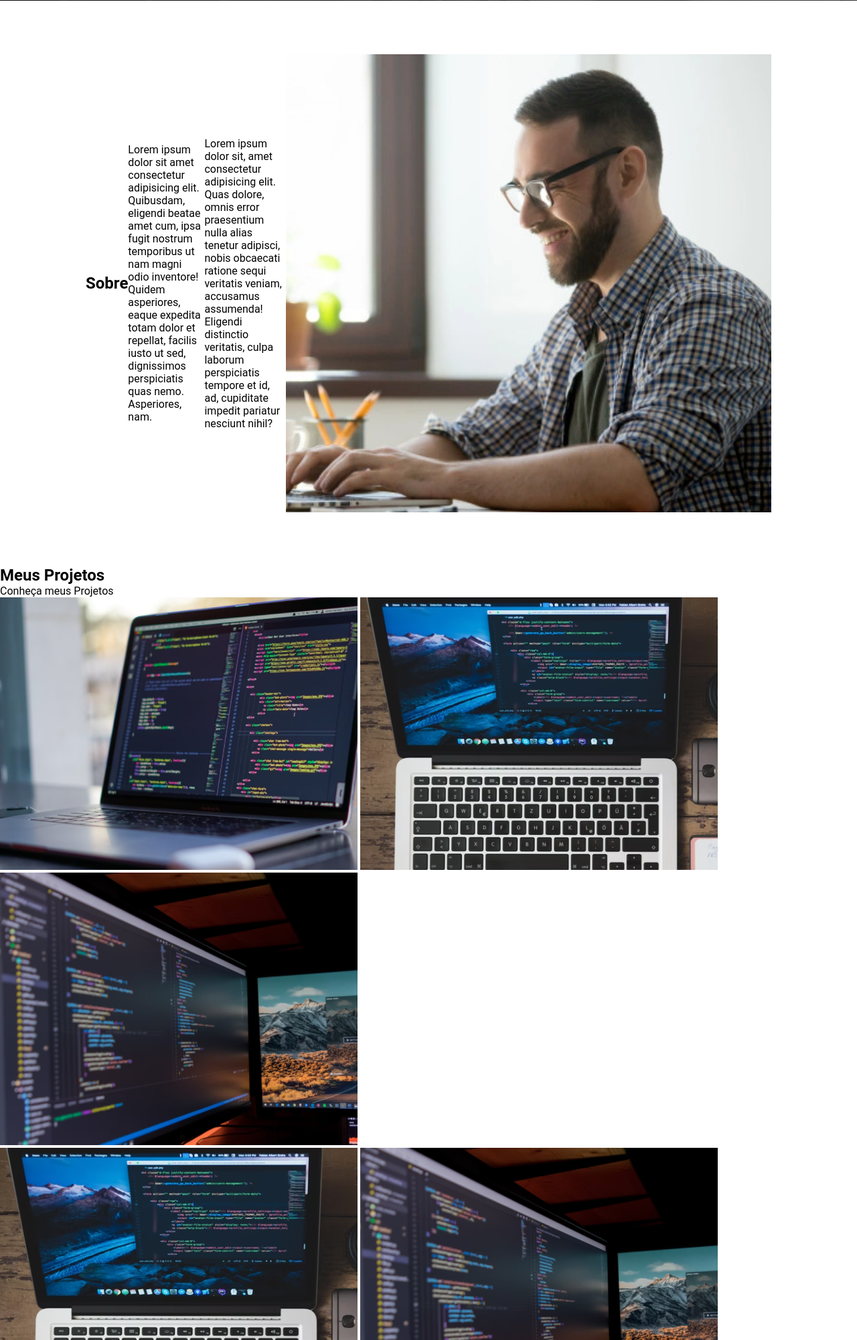
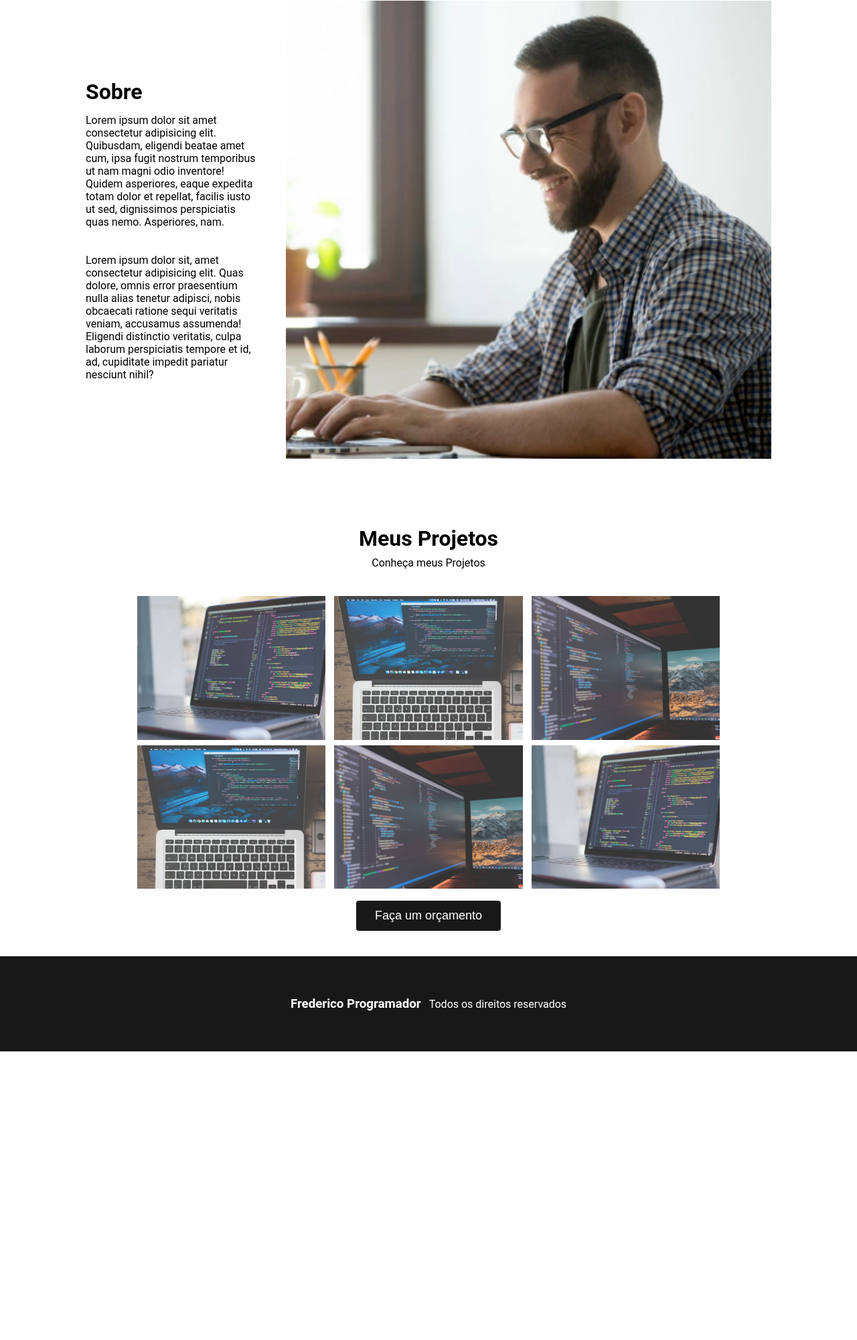
Before and after one commit to fredericovitorio2008-coder/CSS-site-, a plain HTML site: page index.html in a window 1280 px wide. Shown: the part 799-2800 px from the top of the page at 67% size. After the commit the page ends 2369 px from the top, so only its background shows below. Drawn offline with Linux system fonts and the light colour scheme.

Commit message:
terminei
terminei

```diff
--- a/index.html
+++ b/index.html
@@ -1,112 +1,80 @@
 <!DOCTYPE html>
-<html lang="en">
+<html lang="pt-BR">
 <head>
     <meta charset="UTF-8">
     <meta name="viewport" content="width=device-width, initial-scale=1.0">
-    <title>Portifolho</title>
+    <title>Portfólio</title>
     <link rel="stylesheet" href="style.css">
 </head>
 <body>
 
-    <!--inicio do header (cabeçalho)-->
+    <!-- Início do header (cabeçalho) -->
     <header id="cabeçalho">
+        <nav class="nav">
+            <ul class="nav-list">
+                <li><a href="#home">Home</a></li>
+                <li><a href="#sobre">Sobre</a></li>
+                <li><a href="#projetos">Projetos</a></li>
+            </ul>
+        </nav>
+    </header>
+    <!-- Fim do header -->
 
-        <nav class="nav">
+    <!-- Início do main (principal) -->
+    <main class="main">
+        <section id="home">
+            <div>
+                <h1>Olá,<br> Seja bem-vindo</h1>
+                <p>Crie soluções para seu negócio!</p>
+                <a href="#projetos"><button class="call-to-action">Veja meus projetos👇</button></a>
+            </div>
+        </section>
+    </main>
+    <!-- Fim do main -->
 
-            <ul class="nav-list">
-                <li><a href="#home">Home</li></a>
-                <li><a href="#sobre">Sobre</li></a>
-                <li><a href="#projetos">Projetos</li></a>
-            </ul>
+    <!-- Início Sobre -->
+    <section id="sobre" class="about">
+        <div>
+            <h2>Sobre</h2>
+            <p>Lorem ipsum dolor sit amet consectetur adipisicing elit. Quibusdam, eligendi beatae amet cum, ipsa fugit nostrum temporibus ut nam magni odio inventore! Quidem asperiores, eaque expedita totam dolor et repellat, facilis iusto ut sed, dignissimos perspiciatis quas nemo. Asperiores, nam.</p>
+            <br><br>
+            <p>Lorem ipsum dolor sit, amet consectetur adipisicing elit. Quas dolore, omnis error praesentium nulla alias tenetur adipisci, nobis obcaecati ratione sequi veritatis veniam, accusamus assumenda! Eligendi distinctio veritatis, culpa laborum perspiciatis tempore et id, ad, cupiditate impedit pariatur nesciunt nihil?</p>
+        </div>
+        <img src="img/foto-pc.png" alt="eu no trabalho">
+    </section>
+    <!-- Fim do sobre -->
 
-        </nav>
+    <!-- Início Projetos -->
+    <section id="projetos" class="project">
+        <h2>Meus Projetos</h2>
+        <p>Conheça meus Projetos</p>
 
-    </header>
-    <!--fim do header-->
-
-    <!--inicio do main (principal)-->
-    <main class="main">
-
-        <section id="home" class="main">
-
-            <div>
-
-                <h1>Olá,<br> Seja bem vindo</h1>
-
-                    <p>Crie soluções par seu negócio!</p>
-
-                <a href="#projetos"><button class="call-to-action">Veja meus projetos👇</button></a>
-
-            </div>
-
-        </section>
-
-    </main>
-    <!--fim do main-->
-
-
-    <!--Inicio Sobre-->
-
-    <section id="sobre" class="about">
-
-        <h2>Sobre</h2>
-
-            <p>Lorem ipsum dolor sit amet consectetur adipisicing elit. Quibusdam, eligendi beatae amet cum, ipsa fugit nostrum temporibus ut nam magni odio inventore! Quidem asperiores, eaque expedita totam dolor et repellat, facilis iusto ut sed, dignissimos perspiciatis quas nemo. Asperiores, nam.</p>
-
-            <p>Lorem ipsum dolor sit, amet consectetur adipisicing elit. Quas dolore, omnis error praesentium nulla alias tenetur adipisci, nobis obcaecati ratione sequi veritatis veniam, accusamus assumenda! Eligendi distinctio veritatis, culpa laborum perspiciatis tempore et id, ad, cupiditate impedit pariatur nesciunt nihil?</p>
-
-            <img src="img/foto-pc.png" Alt="eu no trabalho">
-
-    </section>
-
-
-    <!--fim do sobre-->
-
-
-    <!--inicio projetos-->
-
-    <section id="Projetos" class="projetcs">
-
-        <div>
-
-            <h2>Meus Projetos</h2>
-
-            <p>Conheça meus Projetos</p>
-
+        <div class="project-list">
+            <img src="img/projeto1.png" alt="projeto 1">
+            <img src="img/projeto2.png" alt="projeto 2">
+            <img src="img/projeto3.png" alt="projeto 3">
         </div>
 
         <div class="project-list">
-
-            <img src="img/projeto1.png" alt="projeto 1">
-            <img src="img/projeto2.png" alt="projeto 2">
-            <img src="img/projeto3.png" alt="projeto 3">
-
-        </div>
-
-        <div class="project-list">
-
             <img src="img/projeto2.png" alt="projeto 4">
             <img src="img/projeto3.png" alt="projeto 5">
             <img src="img/projeto1.png" alt="projeto 6">
-
         </div>
 
         <button class="action">Faça um orçamento</button>
     </section>
 
-    <!--fim projetos-->
+    <br><br>
+    <!-- Fim projetos -->
 
-    <!--inicio rodape-->
-
+    <!-- Início rodapé -->
     <footer>
-
-        <h3><a href="#">Frederico Progamador</a></h3>
-
-        <p>Todos os direitos resevardos</p>
-
+        <h3>
+            <a href="#">Frederico Programador</a>
+        </h3>
+        <p>Todos os direitos reservados</p>
     </footer>
-
-    <!--fim rodape-->
+    <!-- Fim rodapé -->
 
 </body>
 </html>
--- a/style.css
+++ b/style.css
@@ -8,6 +8,7 @@
 body{
     font-family: 'roboto', sans-serif;
 }
+
 
 html{
     scroll-behavior: smooth;
@@ -21,7 +22,7 @@ html{
     width: 100%;
     display: flex;
     justify-content: flex-end;
-    position: sticky;
+    position: fixed;
     top: 0;
 }
 
@@ -38,7 +39,7 @@ html{
     padding: 20px;
 }
 
-.nav-list a: holver;{
+.nav-list a:hover{
     color: #FFFFFF;
 }
 
@@ -56,8 +57,8 @@ html{
     padding-left: 10%;
 }
 
-.main h1 {
-    color: #FFFFFF
+.main h1{
+    color: #FFFFFF;
     font-size: 54px;
 }
 
@@ -80,7 +81,7 @@ html{
     transition: 0,9s;
 }
 
-.call-to-action.call-to-action:holver{
+.call-to-action.call-to-action:hover{
     transform: scale(1.1);
 }
 
@@ -104,3 +105,104 @@ html{
     align-items: center;
     justify-content: space-between;
 }
+
+.about div{
+    max-width: 50%;
+    padding-right: 40px;
+}
+
+,.about img{
+    max-width: 450px;
+    border-radius: 8px;
+}
+
+.about div h2{
+    font-size: 32px;
+    margin-bottom: 14px;
+}
+
+/*FIM DO ABOUT*/
+
+/*INICIO PROJECTS*/
+
+.projects{
+    width: 100%;
+    display: flex;
+    flex-direction: center;
+    align-items: center;
+    justify-content: center;
+    padding: 80px 0;
+}
+
+.project h2{
+    font-size: 32px;
+    margin-bottom: 8px;
+    margin-top: 20px;
+    text-align: center;
+}
+
+.project p{
+    margin-bottom: 40px;
+    font-size: italic;
+    text-align: center;
+}
+
+.project-list{
+    width: 100%;
+    margin-bottom: 8px;
+    display: flex;
+    justify-content: center;
+    align-items: center;
+}
+
+.project img{
+    width: 22%;
+    margin-left: 0.5%;
+    margin-right: 0.5%;
+    opacity: 0.8;
+    transition: 0.9s;
+}
+
+.projects img:hover{
+    opacity: 1;
+}
+
+.action{
+    background-color: #181818;
+    border: 0;
+    padding: 12px 28px;
+    border-radius: 4px;
+    font-size: 18px;
+    color: #FFFFFF;
+    margin-top: 18px;
+    cursor: pointer;
+    align-items: center;
+
+    display: block;
+    margin-left: auto;
+    margin-right: auto;
+}
+
+/*FIM PROJETCS*/
+
+/*INICIO RODAPE*/
+
+footer{
+    width: 100%;
+    background-color: #181818;
+    padding: 60px 0;
+    display: flex;
+    justify-content: center;
+    align-items: center;
+    color: #FFFFFF;
+}
+
+footer a{
+    text-decoration: none;
+    color: #FFFFFF;
+    align-items: center;
+}
+
+footer p{
+    margin-left: 12px;
+}
```
